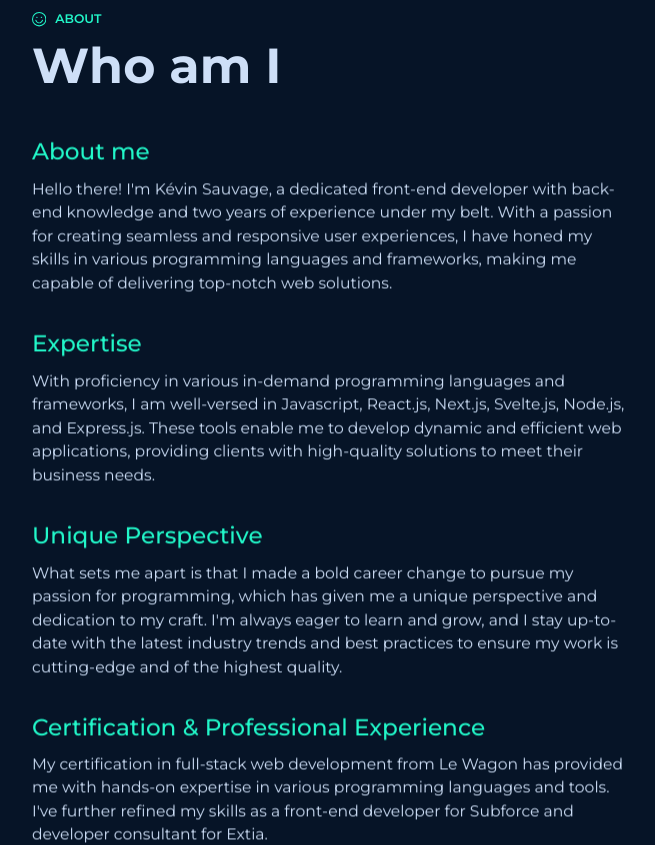
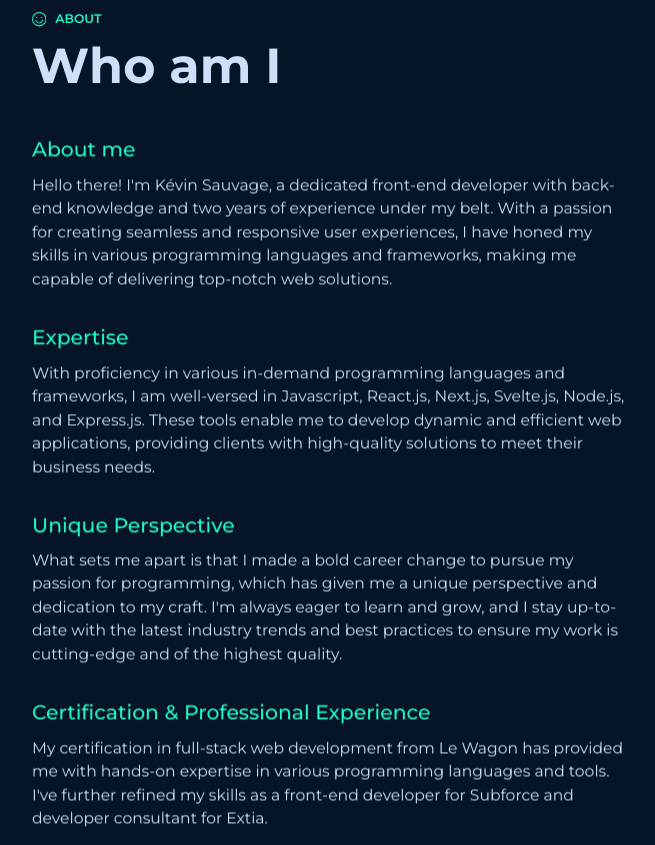
Before and after one commit to kevinsauvage/next-portfolio, a Next.js app: page / in a window 1280 px wide. Shown: the part 840-1685 px from the top of the page, without its empty margins (96-751 px from the left). Built offline with nearby package versions, Linux system fonts and the light colour scheme.

Commit message:
update title font size

```diff
--- a/src/component/About/About.module.scss
+++ b/src/component/About/About.module.scss
@@ -24,7 +24,7 @@
 
     h3 {
       margin-bottom: 0.5rem;
-      @include font-size(1.3rem, 1.5rem);
+      @include font-size(1.2rem, 1.3rem);
       color: var(--primary);
       font-weight: 500;
     }
```
